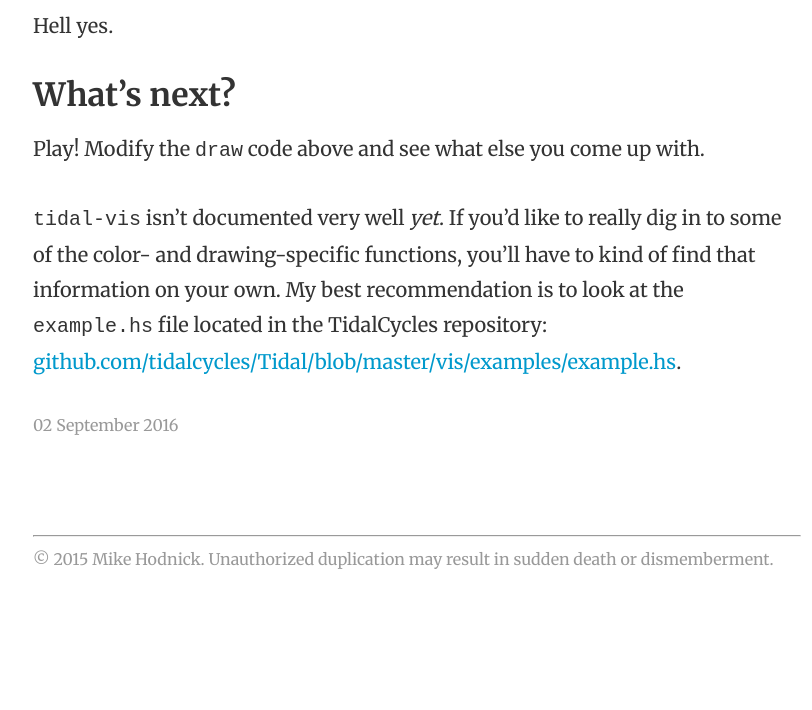
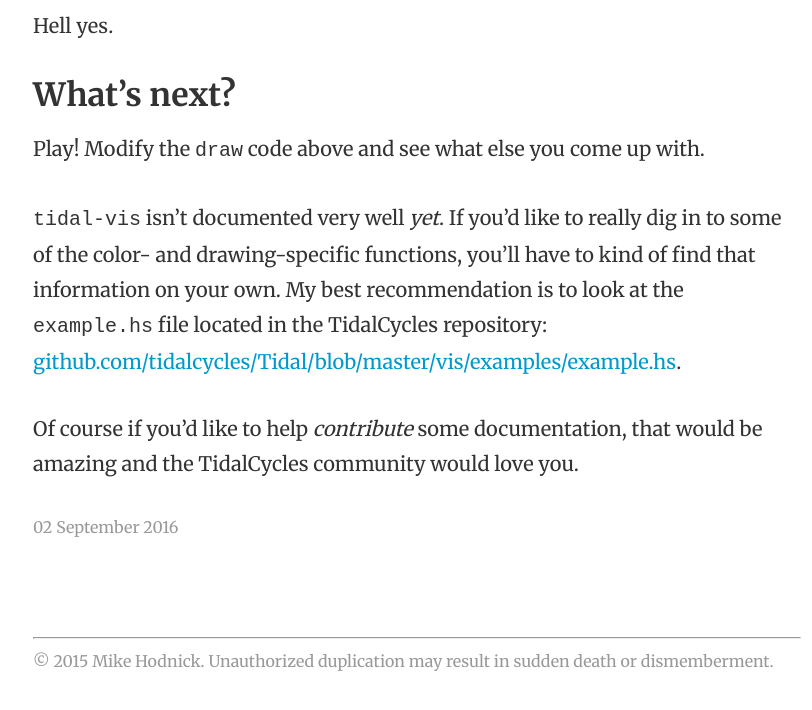
Before and after one commit to kindohm/blog.kindohm.com, a Jekyll site: the page built from _posts/2016/2016-09-02-tidal-vis.md, in a window 1280 px wide and 900 px high, scrolled down 3703 px, cut to the strip 129-839 px from the top of the window. Shown: the whole strip, without its empty margins (223-1035 px from the left). Built offline with Jekyll 4.4.1, drawn with Linux system fonts in a browser that asks for light colours; comment, search, counter and statistics services are not loaded; before the commit the page ends 4501 px from its top, so only the background shows below that.

Commit message:
we love you

```diff
--- a/_posts/2016/2016-09-02-tidal-vis.md
+++ b/_posts/2016/2016-09-02-tidal-vis.md
@@ -123,3 +123,6 @@ to some of the color- and drawing-specific functions, you'll have to kind of
 find that information on your own. My best recommendation is to look at
 the `example.hs` file located in the TidalCycles repository:
 [github.com/tidalcycles/Tidal/blob/master/vis/examples/example.hs](https://github.com/tidalcycles/Tidal/blob/master/vis/examples/example.hs).
+
+Of course if you'd like to help _contribute_ some documentation, that would
+be amazing and the TidalCycles community would love you.
```
